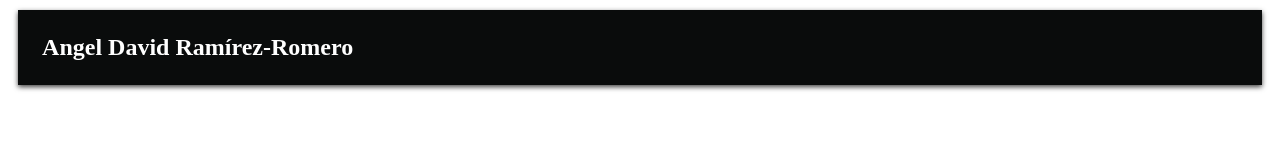
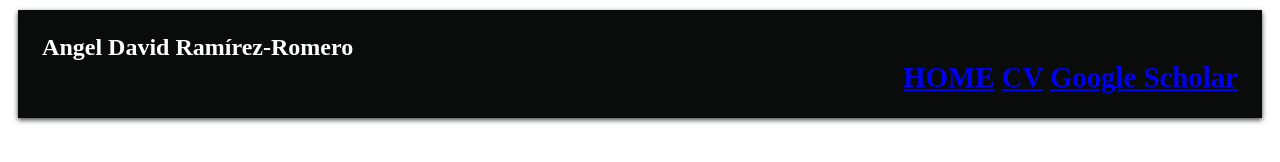
Before and after one commit to andavidramirez/andavidramirez.github.io, a plain HTML site: page index.html in a window 1280 px wide. Drawn offline with Linux system fonts and the light colour scheme.

Commit message:
agregué imagenes y cv, y edité los links

```diff
--- a/estilowebsite.css
+++ b/estilowebsite.css
@@ -20,9 +20,11 @@ body
     padding: 1em;
 
 }
-#cabecera #tagline
+#rightpart
 {
-    margin: 0 0 0 1em;
-    font-weight: normal;
-    font-size: 2.20em;
+    text-align: right;
+    color: floralwhite;
+    font-size: larger;
+
+
 }
--- a/index.html
+++ b/index.html
@@ -14,7 +14,12 @@
     <div id="container">
         <div id="cabecera">
             <strong>Angel David Ramírez-Romero</strong>
+    <div id="rightpart">
+        <a href="https://andavidramirez.github.io/" >HOME</a>
+        <a href="/home/andavid/andavidramirez.github.io/docs/CV_Angel_Ramirez.pdf" >CV</a>
+        <a href="https://scholar.google.es/citations?hl=es&view_op=list_works&gmla=AJsN-F6f_WQP3ToRorJvcxLqjE7squE_t22mAT9Ib7kAS67uQ0uyZsA-g7S0enfeEt6QEpi3TR9SpHdIHKExCyX58DTAp6E263QoYrqIPN-vkMDy7K8kolk&user=8ax-Tf0AAAAJ" >Google Scholar</a>
     </div>
+
     <header>
     </header>
 
```
Also changed, not shown: docs/Boston.jpg (added), docs/Pamplona.jpg (added), docs/Sancristobal.jpg (added), docs/chinacota.jpg (added), docs/lacaimanera.jpg (added), docs/santiago3.JPG (added), docs/vrosario.jpg (added), docs/windsor.jpg (added), 9 other files.
